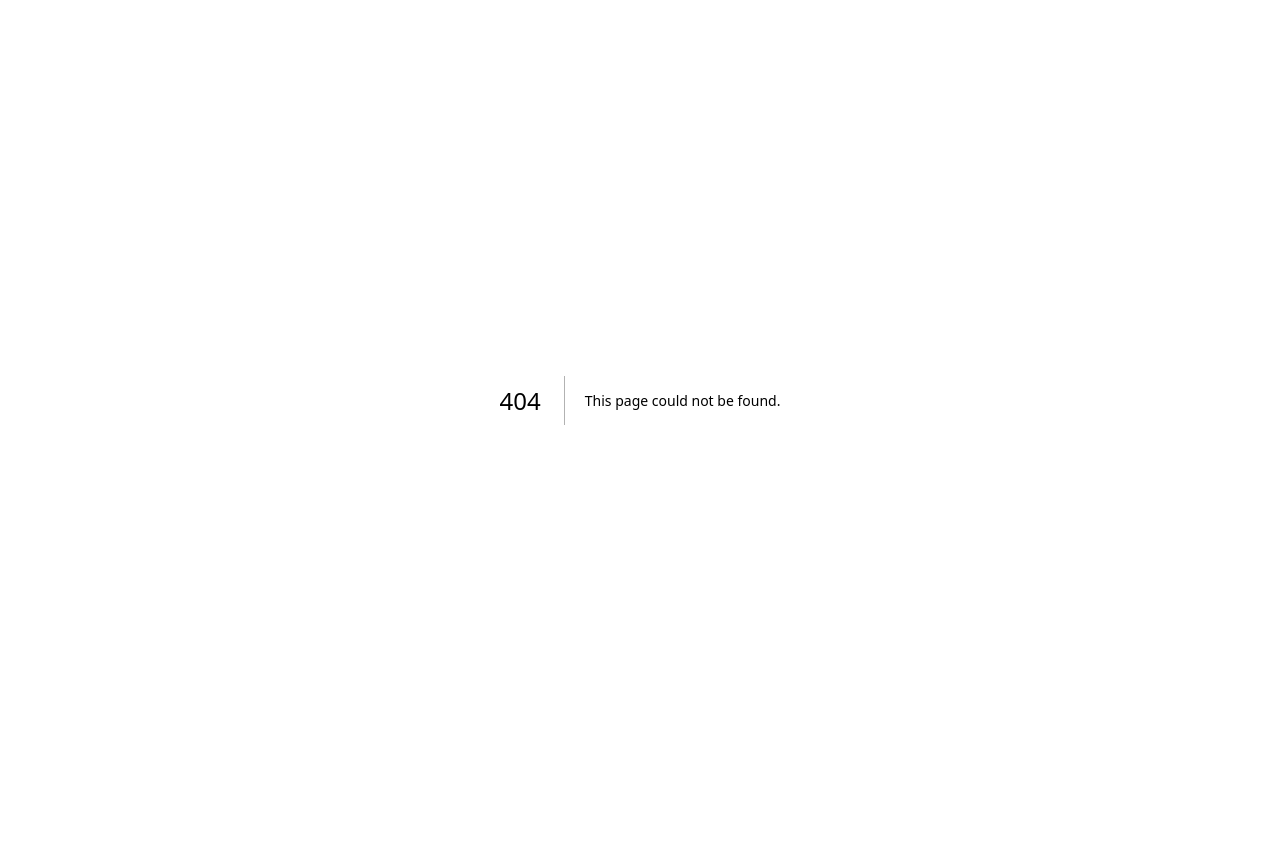
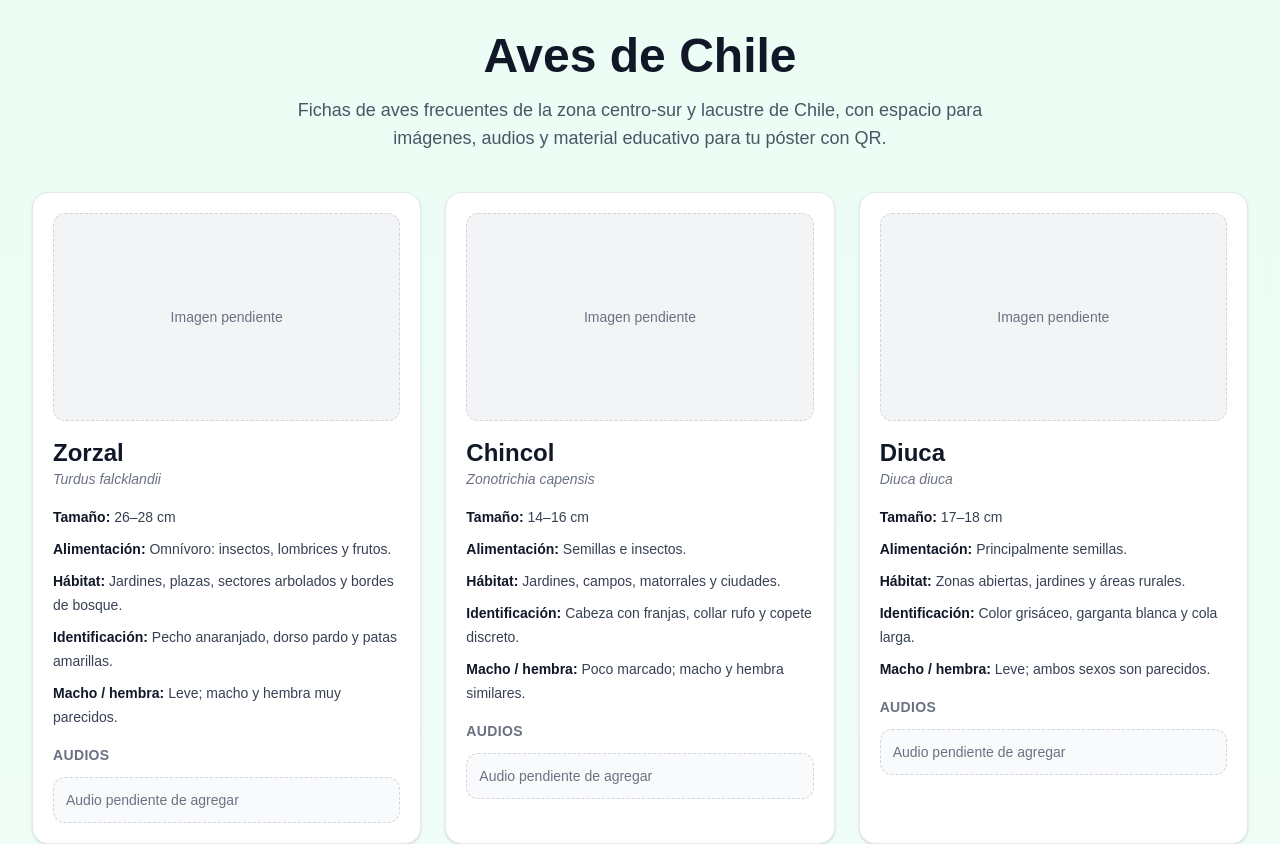
Before and after one commit to diegocarrascoesp-cell/aves-chile, a Next.js app: page /especies in a window 1280 px wide. Before the commit this address had no page. Shown: the top 844 px of the page. Before the commit the page ends 800 px from the top, so only its background shows below. Built offline with nearby package versions, Linux system fonts and the light colour scheme.

Commit message:
primeras aves

```diff
--- /dev/null
+++ b/app/especies/page.tsx
@@ -0,0 +1,400 @@
+type Ave = {
+  nombre: string;
+  cientifico: string;
+  tamano: string;
+  alimentacion: string;
+  habitat: string;
+  identificacion: string;
+  dimorfismo: string;
+  nota?: string;
+  imagenes: string[];
+  audios: string[];
+};
+
+const aves: Ave[] = [
+  {
+    nombre: "Zorzal",
+    cientifico: "Turdus falcklandii",
+    tamano: "26–28 cm",
+    alimentacion: "Omnívoro: insectos, lombrices y frutos.",
+    habitat: "Jardines, plazas, sectores arbolados y bordes de bosque.",
+    identificacion: "Pecho anaranjado, dorso pardo y patas amarillas.",
+    dimorfismo: "Leve; macho y hembra muy parecidos.",
+    imagenes: ["/imagenes/placeholder-ave.jpg"],
+    audios: ["/audios/placeholder-audio.mp3"],
+  },
+  {
+    nombre: "Chincol",
+    cientifico: "Zonotrichia capensis",
+    tamano: "14–16 cm",
+    alimentacion: "Semillas e insectos.",
+    habitat: "Jardines, campos, matorrales y ciudades.",
+    identificacion: "Cabeza con franjas, collar rufo y copete discreto.",
+    dimorfismo: "Poco marcado; macho y hembra similares.",
+    imagenes: ["/imagenes/placeholder-ave.jpg"],
+    audios: ["/audios/placeholder-audio.mp3"],
+  },
+  {
+    nombre: "Diuca",
+    cientifico: "Diuca diuca",
+    tamano: "17–18 cm",
+    alimentacion: "Principalmente semillas.",
+    habitat: "Zonas abiertas, jardines y áreas rurales.",
+    identificacion: "Color grisáceo, garganta blanca y cola larga.",
+    dimorfismo: "Leve; ambos sexos son parecidos.",
+    imagenes: ["/imagenes/placeholder-ave.jpg"],
+    audios: ["/audios/placeholder-audio.mp3"],
+  },
+  {
+    nombre: "Tenca",
+    cientifico: "Mimus thenca",
+    tamano: "25–29 cm",
+    alimentacion: "Insectos, frutos y otros pequeños invertebrados.",
+    habitat: "Matorrales, zonas semiabiertas y jardines grandes.",
+    identificacion: "Ave gris parda, cola larga, muy vocal.",
+    dimorfismo: "No evidente a simple vista.",
+    imagenes: ["/imagenes/placeholder-ave.jpg"],
+    audios: ["/audios/placeholder-audio.mp3"],
+  },
+  {
+    nombre: "Chercán",
+    cientifico: "Troglodytes musculus",
+    tamano: "10–12 cm",
+    alimentacion: "Insectívoro.",
+    habitat: "Jardines, cercos, arbustos y zonas con cobertura vegetal.",
+    identificacion: "Muy pequeño, inquieto y con cola frecuentemente levantada.",
+    dimorfismo: "No evidente.",
+    imagenes: ["/imagenes/placeholder-ave.jpg"],
+    audios: ["/audios/placeholder-audio.mp3"],
+  },
+  {
+    nombre: "Fío-fío",
+    cientifico: "Elaenia albiceps",
+    tamano: "13–14 cm",
+    alimentacion: "Insectos y frutos pequeños.",
+    habitat: "Bosques, jardines y zonas arboladas; más frecuente en primavera-verano.",
+    identificacion: "Oliva grisáceo, discreto, con coronilla algo más clara.",
+    dimorfismo: "No evidente.",
+    imagenes: ["/imagenes/placeholder-ave.jpg"],
+    audios: ["/audios/placeholder-audio.mp3"],
+  },
+  {
+    nombre: "Jilguero",
+    cientifico: "Spinus barbatus",
+    tamano: "12–14 cm",
+    alimentacion: "Semillas.",
+    habitat: "Áreas arboladas, jardines, bordes de bosque y sectores rurales.",
+    identificacion: "Pequeño, con tonos amarillos y negros.",
+    dimorfismo: "Macho más llamativo y amarillo; hembra más apagada.",
+    imagenes: ["/imagenes/placeholder-ave.jpg"],
+    audios: ["/audios/placeholder-audio.mp3"],
+  },
+  {
+    nombre: "Picaflor chico",
+    cientifico: "Sephanoides sephaniodes",
+    tamano: "10–11 cm",
+    alimentacion: "Néctar e insectos pequeños.",
+    habitat: "Jardines, bosque nativo, matorrales y zonas floridas.",
+    identificacion: "Colibrí pequeño; vuelo suspendido y muy rápido.",
+    dimorfismo: "Macho con brillo más evidente; hembra más pálida.",
+    imagenes: ["/imagenes/placeholder-ave.jpg"],
+    audios: ["/audios/placeholder-audio.mp3"],
+  },
+  {
+    nombre: "Loica",
+    cientifico: "Leistes loyca",
+    tamano: "24–28 cm",
+    alimentacion: "Insectos, larvas y semillas.",
+    habitat: "Praderas, potreros y campos abiertos.",
+    identificacion: "Pecho rojo intenso en el macho, muy característico.",
+    dimorfismo: "Macho con pecho rojo intenso; hembra parda listada.",
+    imagenes: ["/imagenes/placeholder-ave.jpg"],
+    audios: ["/audios/placeholder-audio.mp3"],
+  },
+  {
+    nombre: "Queltehue",
+    cientifico: "Vanellus chilensis",
+    tamano: "32–38 cm",
+    alimentacion: "Insectos y pequeños invertebrados.",
+    habitat: "Praderas, humedales, campos y sectores abiertos.",
+    identificacion: "Llamativo, con canto fuerte y espolones en las alas.",
+    dimorfismo: "Leve; ambos sexos similares.",
+    imagenes: ["/imagenes/placeholder-ave.jpg"],
+    audios: ["/audios/placeholder-audio.mp3"],
+  },
+  {
+    nombre: "Bandurria",
+    cientifico: "Theristicus melanopis",
+    tamano: "70–75 cm",
+    alimentacion: "Invertebrados, lombrices e insectos.",
+    habitat: "Praderas húmedas, campos, humedales y lagunas.",
+    identificacion: "Pico largo curvo y vuelo en grupos con vocalización fuerte.",
+    dimorfismo: "No evidente.",
+    imagenes: ["/imagenes/placeholder-ave.jpg"],
+    audios: ["/audios/placeholder-audio.mp3"],
+  },
+  {
+    nombre: "Rayadito",
+    cientifico: "Aphrastura spinicauda",
+    tamano: "14–15 cm",
+    alimentacion: "Insectívoro.",
+    habitat: "Bosque nativo templado y zonas arboladas del sur.",
+    identificacion: "Ceja clara, cola larga y muy activo entre ramas.",
+    dimorfismo: "No evidente.",
+    imagenes: ["/imagenes/placeholder-ave.jpg"],
+    audios: ["/audios/placeholder-audio.mp3"],
+  },
+  {
+    nombre: "Chucao",
+    cientifico: "Scelorchilus rubecula",
+    tamano: "18–19 cm",
+    alimentacion: "Insectos y otros invertebrados.",
+    habitat: "Bosque húmedo, sotobosque denso.",
+    identificacion: "Pecho rojizo y canto muy característico del bosque sureño.",
+    dimorfismo: "No evidente.",
+    imagenes: ["/imagenes/placeholder-ave.jpg"],
+    audios: ["/audios/placeholder-audio.mp3"],
+  },
+  {
+    nombre: "Hued-hued",
+    cientifico: "Pteroptochos tarnii",
+    tamano: "23–25 cm",
+    alimentacion: "Invertebrados del suelo.",
+    habitat: "Bosque templado y sotobosque cerrado.",
+    identificacion: "Grande para un tapaculo, de tonos pardos; más oído que visto.",
+    dimorfismo: "No evidente.",
+    imagenes: ["/imagenes/placeholder-ave.jpg"],
+    audios: ["/audios/placeholder-audio.mp3"],
+  },
+  {
+    nombre: "Martín pescador",
+    cientifico: "Megaceryle torquata",
+    tamano: "38–41 cm",
+    alimentacion: "Principalmente peces.",
+    habitat: "Ríos, lagos, esteros y zonas lacustres.",
+    identificacion: "Grande, crestudo, de pico fuerte; suele posarse cerca del agua.",
+    dimorfismo: "Macho y hembra difieren en el patrón del pecho.",
+    imagenes: ["/imagenes/placeholder-ave.jpg"],
+    audios: ["/audios/placeholder-audio.mp3"],
+  },
+  {
+    nombre: "Tagua común",
+    cientifico: "Fulica armillata",
+    tamano: "45–53 cm",
+    alimentacion: "Vegetación acuática e invertebrados.",
+    habitat: "Lagos, lagunas y humedales.",
+    identificacion: "Ave acuática oscura con escudo frontal claro.",
+    dimorfismo: "Leve o poco evidente.",
+    imagenes: ["/imagenes/placeholder-ave.jpg"],
+    audios: ["/audios/placeholder-audio.mp3"],
+  },
+  {
+    nombre: "Pato jergón chico",
+    cientifico: "Anas flavirostris",
+    tamano: "35–40 cm",
+    alimentacion: "Semillas, vegetación y pequeños invertebrados.",
+    habitat: "Lagunas, humedales y cuerpos de agua tranquilos.",
+    identificacion: "Pato pequeño de patrón moteado.",
+    dimorfismo: "Leve; macho y hembra relativamente parecidos.",
+    imagenes: ["/imagenes/placeholder-ave.jpg"],
+    audios: ["/audios/placeholder-audio.mp3"],
+  },
+  {
+    nombre: "Pato jergón grande",
+    cientifico: "Anas georgica",
+    tamano: "45–55 cm",
+    alimentacion: "Vegetación acuática, semillas e invertebrados.",
+    habitat: "Lagos, lagunas, riberas y humedales.",
+    identificacion: "Cuello relativamente largo y aspecto estilizado.",
+    dimorfismo: "Leve; hembra más apagada.",
+    imagenes: ["/imagenes/placeholder-ave.jpg"],
+    audios: ["/audios/placeholder-audio.mp3"],
+  },
+  {
+    nombre: "Huala",
+    cientifico: "Podiceps major",
+    tamano: "60–70 cm",
+    alimentacion: "Peces y fauna acuática pequeña.",
+    habitat: "Lagos y lagunas grandes.",
+    identificacion: "Cuello largo, perfil elegante y conducta buceadora.",
+    dimorfismo: "Poco evidente.",
+    imagenes: ["/imagenes/placeholder-ave.jpg"],
+    audios: ["/audios/placeholder-audio.mp3"],
+  },
+  {
+    nombre: "Siete colores",
+    cientifico: "Tachuris rubrigastra",
+    tamano: "11–12 cm",
+    alimentacion: "Insectívoro.",
+    habitat: "Totorales y vegetación palustre.",
+    identificacion: "Muy pequeño y llamativo, con varios colores visibles.",
+    dimorfismo: "Leve; ambos sexos parecidos.",
+    imagenes: ["/imagenes/placeholder-ave.jpg"],
+    audios: ["/audios/placeholder-audio.mp3"],
+  },
+  {
+    nombre: "Mirlo",
+    cientifico: "Molothrus bonariensis",
+    tamano: "19–22 cm",
+    alimentacion: "Semillas, insectos y otros pequeños recursos alimenticios.",
+    habitat: "Campos, ciudades, praderas y zonas abiertas.",
+    identificacion: "Ave oscura; el macho suele verse negro brillante.",
+    dimorfismo: "Macho negro brillante; hembra más parda o apagada.",
+    nota: "Importante: es un parásito de cría; pone sus huevos en nidos de otras aves.",
+    imagenes: ["/imagenes/placeholder-ave.jpg"],
+    audios: ["/audios/placeholder-audio.mp3"],
+  },
+  {
+    nombre: "Tordo",
+    cientifico: "Curaeus curaeus",
+    tamano: "25–28 cm",
+    alimentacion: "Insectos, granos y otros recursos del suelo.",
+    habitat: "Campos, pastizales y sectores rurales.",
+    identificacion: "Negro con brillo violáceo o azulado, robusto.",
+    dimorfismo: "Leve; ambos sexos oscuros, hembra algo menos brillante.",
+    imagenes: ["/imagenes/placeholder-ave.jpg"],
+    audios: ["/audios/placeholder-audio.mp3"],
+  },
+];
+
+function AudioPlayer({ src }: { src: string }) {
+  const isPlaceholder = src.includes("placeholder");
+
+  if (isPlaceholder) {
+    return (
+      <div className="mt-3 rounded-xl border border-dashed border-gray-300 bg-gray-50 p-3 text-sm text-gray-500">
+        Audio pendiente de agregar
+      </div>
+    );
+  }
+
+  return (
+    <audio controls className="mt-3 w-full">
+      <source src={src} type="audio/mpeg" />
+      Tu navegador no soporta audio.
+    </audio>
+  );
+}
+
+function BirdImage({ src, alt }: { src: string; alt: string }) {
+  const isPlaceholder = src.includes("placeholder");
+
+  if (isPlaceholder) {
+    return (
+      <div className="flex h-52 w-full items-center justify-center rounded-xl border border-dashed border-gray-300 bg-gray-100 text-center text-sm text-gray-500">
+        Imagen pendiente
+      </div>
+    );
+  }
+
+  return (
+    <img
+      src={src}
+      alt={alt}
+      className="h-52 w-full rounded-xl object-cover"
+    />
+  );
+}
+
+export default function EspeciesPage() {
+  return (
+    <main className="min-h-screen bg-gradient-to-b from-emerald-50 to-white px-4 py-8 text-gray-900 md:px-8">
+      <div className="mx-auto max-w-7xl">
+        <header className="mb-10 text-center">
+          <h1 className="text-4xl font-bold md:text-5xl">Aves de Chile</h1>
+          <p className="mx-auto mt-4 max-w-3xl text-base text-gray-600 md:text-lg">
+            Fichas de aves frecuentes de la zona centro-sur y lacustre de Chile,
+            con espacio para imágenes, audios y material educativo para tu
+            póster con QR.
+          </p>
+        </header>
+
+        <section className="grid gap-6 md:grid-cols-2 xl:grid-cols-3">
+          {aves.map((ave) => (
+            <article
+              key={ave.nombre}
+              className="rounded-2xl border border-gray-200 bg-white p-5 shadow-sm"
+            >
+              <div className="grid gap-3">
+                {ave.imagenes.map((img, idx) => (
+                  <BirdImage
+                    key={`${ave.nombre}-img-${idx}`}
+                    src={img}
+                    alt={`${ave.nombre} ${idx + 1}`}
+                  />
+                ))}
+              </div>
+
+              <div className="mt-4">
+                <h2 className="text-2xl font-semibold">{ave.nombre}</h2>
+                <p className="text-sm italic text-gray-500">{ave.cientifico}</p>
+              </div>
+
+              <div className="mt-4 space-y-2 text-sm leading-6 text-gray-700">
+                <p>
+                  <span className="font-semibold text-gray-900">Tamaño:</span>{" "}
+                  {ave.tamano}
+                </p>
+                <p>
+                  <span className="font-semibold text-gray-900">
+                    Alimentación:
+                  </span>{" "}
+                  {ave.alimentacion}
+                </p>
+                <p>
+                  <span className="font-semibold text-gray-900">Hábitat:</span>{" "}
+                  {ave.habitat}
+                </p>
+                <p>
+                  <span className="font-semibold text-gray-900">
+                    Identificación:
+                  </span>{" "}
+                  {ave.identificacion}
+                </p>
+                <p>
+                  <span className="font-semibold text-gray-900">
+                    Macho / hembra:
+                  </span>{" "}
+                  {ave.dimorfismo}
+                </p>
+                {ave.nota && (
+                  <p className="rounded-lg bg-amber-50 p-3 text-amber-900">
+                    <span className="font-semibold">Dato importante:</span>{" "}
+                    {ave.nota}
+                  </p>
+                )}
+              </div>
+
+              <div className="mt-4">
+                <h3 className="text-sm font-semibold uppercase tracking-wide text-gray-500">
+                  Audios
+                </h3>
+                <div className="mt-2 space-y-2">
+                  {ave.audios.map((audio, idx) => (
+                    <AudioPlayer
+                      key={`${ave.nombre}-audio-${idx}`}
+                      src={audio}
+                    />
+                  ))}
+                </div>
+              </div>
+            </article>
+          ))}
+        </section>
+
+        <footer className="mt-12 rounded-2xl border border-gray-200 bg-white p-6 text-sm text-gray-600 shadow-sm">
+          <h3 className="text-base font-semibold text-gray-900">Créditos y fuentes</h3>
+          <p className="mt-2">
+            Aquí puedes dejar la atribución final de imágenes, audios y textos
+            cuando reemplaces los placeholders. Por ejemplo:
+          </p>
+          <ul className="mt-3 list-disc space-y-1 pl-5">
+            <li>Imágenes: autor, sitio y licencia.</li>
+            <li>Audios: registro, autor, sitio y licencia.</li>
+            <li>Texto: elaboración propia a partir de fuentes ornitológicas.</li>
+          </ul>
+        </footer>
+      </div>
+    </main>
+  );
+}
```
